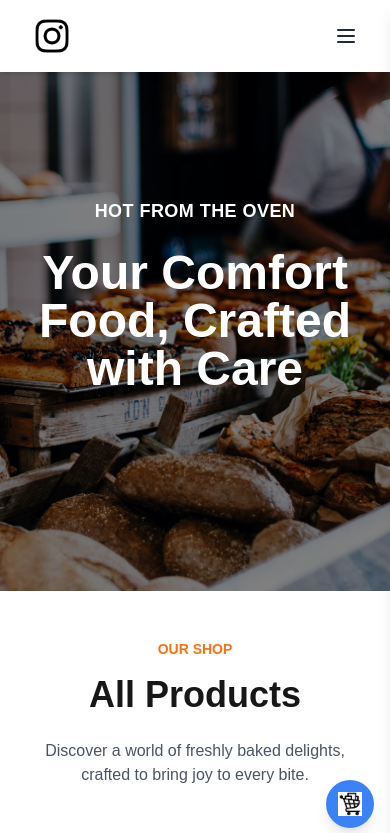
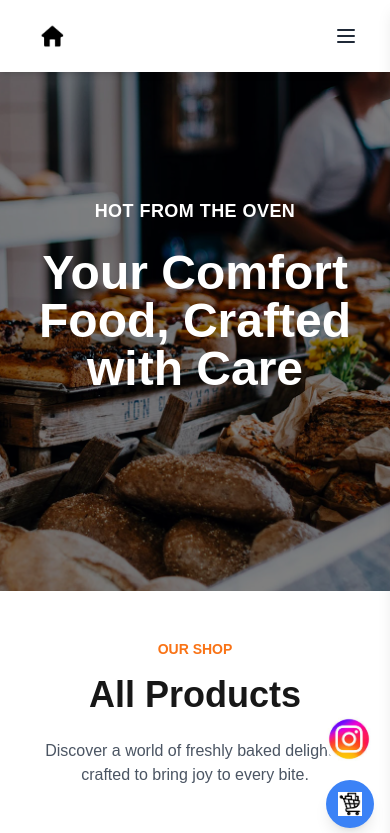
Before and after one commit to hhw51/HotFromTheOven, a Next.js app: page / in a window 390 px wide. Shown: the top 833 px of the page. Built offline with nearby package versions, Linux system fonts and the light colour scheme.

Commit message:
insta floater

```diff
--- /dev/null
+++ b/src/app/components/Header/FloatingInstaIcon.tsx
@@ -0,0 +1,28 @@
+// src/app/components/Instagram/FloatingInstaIcon.tsx
+"use client";
+
+import React from 'react';
+import Image from 'next/image';
+
+const FloatingInstaIcon: React.FC = () => {
+  return (
+    <div className="fixed bottom-20 right-4 md:hidden z-50">
+      <a
+        href="https://www.instagram.com/hot.fromtheoven/"
+        target="_blank"
+        rel="noopener noreferrer"
+        aria-label="Instagram"
+      >
+        <Image
+          src="/images.jpg" // Path to your colored Instagram logo
+          alt="Instagram"
+          width={50} // Matches the size used in FloatingCartIcon
+          height={50}
+          className="rounded-full" // Ensures the image itself is circular
+        />
+      </a>
+    </div>
+  );
+};
+
+export default FloatingInstaIcon;
--- a/src/app/components/Header/Header.tsx
+++ b/src/app/components/Header/Header.tsx
@@ -1,10 +1,9 @@
-// src/app/components/Header/Header.tsx
 "use client";
 
-import React, { useState } from 'react';
-import Image from 'next/image';
-import Link from 'next/link';
-import { useCart } from '../../context/CartContext';
+import React, { useState } from "react";
+import Image from "next/image";
+import Link from "next/link";
+import { useCart } from "../../context/CartContext";
 
 const Header: React.FC = () => {
   const [isSidebarOpen, setIsSidebarOpen] = useState(false);
@@ -14,14 +13,38 @@ const Header: React.FC = () => {
     setIsSidebarOpen(!isSidebarOpen);
   };
 
+  const closeSidebar = () => {
+    setIsSidebarOpen(false);
+  };
+
   return (
     <header className="flex items-center justify-between px-8 py-4 bg-white shadow-md fixed w-full z-50">
-      {/* Left Section (Logo) */}
+      {/* Left Section */}
       <div>
-        <Link href="https://www.instagram.com/hot.fromtheoven/" target="_blank" rel="noopener noreferrer">
+        {/* Instagram Icon on Desktop */}
+        <Link
+          href="https://www.instagram.com/hot.fromtheoven/"
+          target="_blank"
+          rel="noopener noreferrer"
+          className="hidden md:block"
+        >
           <Image
             src="/insta.jpg"
             alt="Instagram Logo"
+            width={40}
+            height={40}
+            className="cursor-pointer"
+          />
+        </Link>
+
+        {/* Home Icon on Mobile */}
+        <Link
+          href="/"
+          className="block md:hidden text-gray-800 hover:text-orange-500"
+        >
+          <Image
+            src="/home-icon.png"
+            alt="Home Icon"
             width={40}
             height={40}
             className="cursor-pointer"
@@ -31,12 +54,24 @@ const Header: React.FC = () => {
 
       {/* Center Section (Navigation Menu for Desktop) */}
       <nav className="hidden md:flex space-x-6 text-gray-800 font-semibold">
-        <Link href="/" className="hover:text-orange-500">Home</Link>
-        <Link href="/about" className="hover:text-orange-500">About</Link>
-        <Link href="/products" className="hover:text-orange-500">Products</Link>
-        <Link href="/menu" className="hover:text-orange-500">Menu</Link>
-        <Link href="/contact" className="hover:text-orange-500">Contact</Link>
-        <Link href="/reviews" className="hover:text-orange-500">Reviews</Link>
+        <Link href="/" className="hover:text-orange-500">
+          Home
+        </Link>
+        <Link href="/about" className="hover:text-orange-500">
+          About
+        </Link>
+        <Link href="/products" className="hover:text-orange-500">
+          Products
+        </Link>
+        <Link href="/menu" className="hover:text-orange-500">
+          Menu
+        </Link>
+        <Link href="/contact" className="hover:text-orange-500">
+          Contact
+        </Link>
+        <Link href="/reviews" className="hover:text-orange-500">
+          Reviews
+        </Link>
       </nav>
 
       {/* Right Section (Cart Icon) */}
@@ -75,7 +110,7 @@ const Header: React.FC = () => {
       {/* Sidebar Overlay */}
       <div
         className={`fixed top-0 right-0 h-full w-64 bg-white shadow-lg transform ${
-          isSidebarOpen ? 'translate-x-0' : 'translate-x-full'
+          isSidebarOpen ? "translate-x-0" : "translate-x-full"
         } transition-transform duration-300 ease-in-out z-50`}
       >
         {/* Close Button */}
@@ -101,19 +136,39 @@ const Header: React.FC = () => {
 
         {/* Sidebar Menu */}
         <nav className="mt-16 space-y-4 px-6">
-          <Link href="/" className="block text-gray-800 hover:text-orange-500">
+          <Link
+            href="/"
+            className="block text-gray-800 hover:text-orange-500"
+            onClick={closeSidebar} // Close sidebar on click
+          >
             Home
           </Link>
-          <Link href="/about" className="block text-gray-800 hover:text-orange-500">
+          <Link
+            href="/about"
+            className="block text-gray-800 hover:text-orange-500"
+            onClick={closeSidebar} // Close sidebar on click
+          >
             About
           </Link>
-          <Link href="/menu" className="block text-gray-800 hover:text-orange-500">
+          <Link
+            href="/menu"
+            className="block text-gray-800 hover:text-orange-500"
+            onClick={closeSidebar} // Close sidebar on click
+          >
             Menu
           </Link>
-          <Link href="/contact" className="block text-gray-800 hover:text-orange-500">
+          <Link
+            href="/contact"
+            className="block text-gray-800 hover:text-orange-500"
+            onClick={closeSidebar} // Close sidebar on click
+          >
             Contact
           </Link>
-          <Link href="/reviews" className="block text-gray-800 hover:text-orange-500">
+          <Link
+            href="/reviews"
+            className="block text-gray-800 hover:text-orange-500"
+            onClick={closeSidebar} // Close sidebar on click
+          >
             Reviews
           </Link>
         </nav>
--- a/src/app/providers.tsx
+++ b/src/app/providers.tsx
@@ -8,13 +8,16 @@ import CartModal from './components/Cart/CartModal';
 import FloatingCartIcon from './components/Cart/FloatingCartIcon';
 import { ToastContainer } from 'react-toastify';
 import 'react-toastify/dist/ReactToastify.css';
+import FloatingInstaIcon from './components/Header/FloatingInstaIcon';
 
 const Providers: React.FC<{ children: React.ReactNode }> = ({ children }) => {
   return (
     <CartProvider>
       <Header />
       <CartModal />
+
       <FloatingCartIcon />
+      <FloatingInstaIcon />
       <ToastContainer />
       {children}
     </CartProvider>
```
Also changed, not shown: public/home-icon.png (added), public/images.jpg (added).
